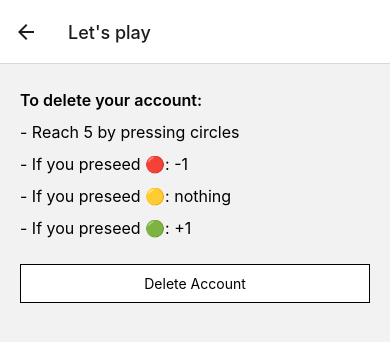
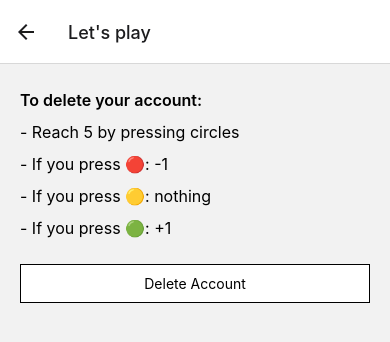
Before and after one commit to rootstrap/react-native-bad-ux-challenge, a React Native app: screen /DeleteAccountGame in a window 390 px wide. Shown: the top 342 px of the page. Built offline with nearby package versions, Linux system fonts and the light colour scheme.

Commit message:
Fix texts

```diff
--- a/src/features/deleteAccountGame/index.tsx
+++ b/src/features/deleteAccountGame/index.tsx
@@ -31,7 +31,7 @@ const DeleteAccountGame = () => {
 
   useEffect(() => {
     if (numberOfTap === 5) {
-      Alert.alert('Account deleted', "We'll miss you", [
+      Alert.alert('Your account was deleted', "We'll miss you", [
         {text: 'OK', onPress: () => navigate(DASHBOARD)},
       ]);
     }
@@ -45,9 +45,9 @@ const DeleteAccountGame = () => {
             To delete your account:
           </CustomText>
           <CustomText>- Reach 5 by pressing circles</CustomText>
-          <CustomText>- If you preseed 🔴: -1 </CustomText>
-          <CustomText>- If you preseed 🟡: nothing</CustomText>
-          <CustomText>- If you preseed 🟢: +1</CustomText>
+          <CustomText>- If you press 🔴: -1 </CustomText>
+          <CustomText>- If you press 🟡: nothing</CustomText>
+          <CustomText>- If you press 🟢: +1</CustomText>
 
           <Button
             text="Delete Account"
```
